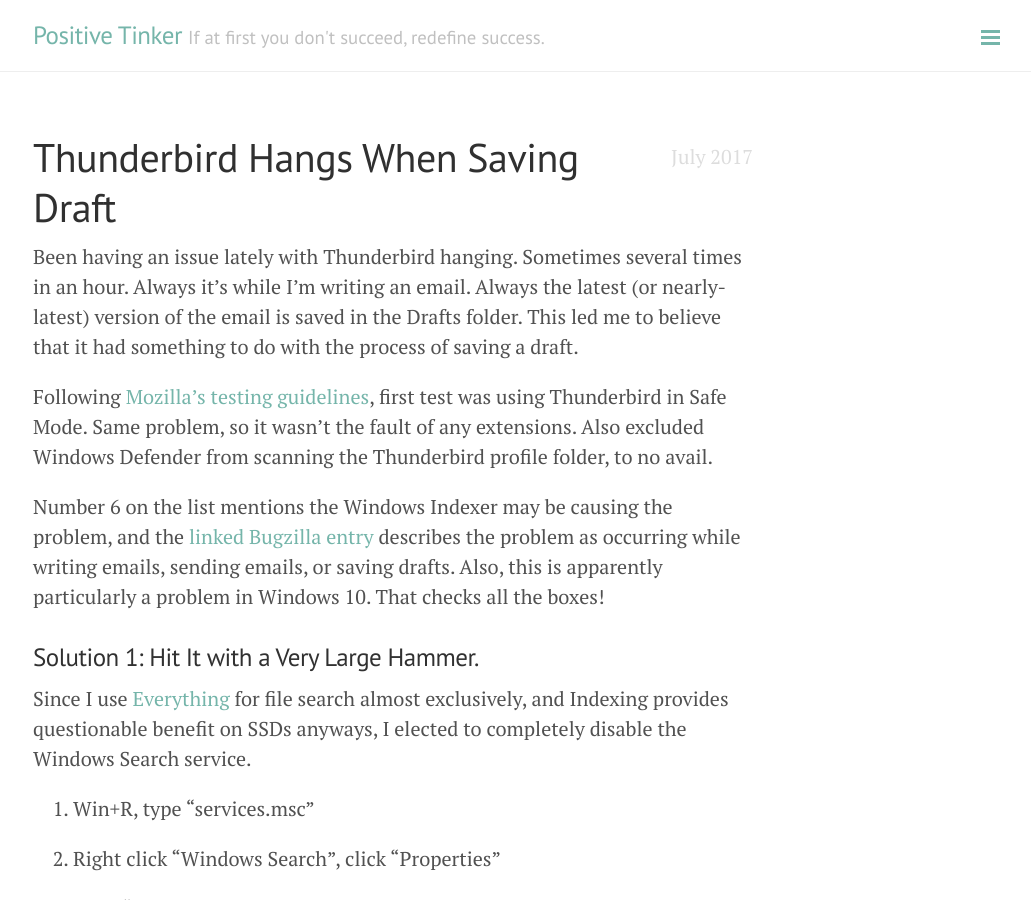
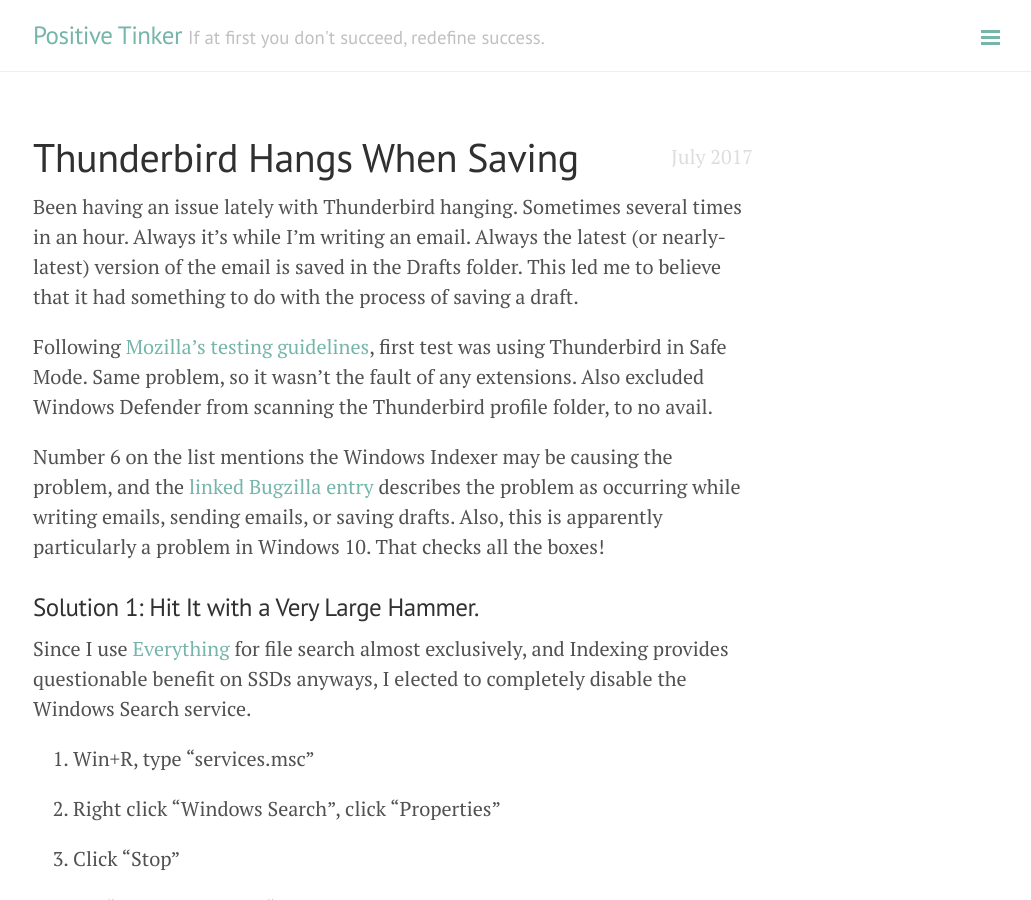
Before and after one commit to MikeTV/PositiveTinker, a Jekyll site: the page built from _posts/2017-07-15-debugged-thunderbird-hangs-when-saving-draft.md, in a window 1280 px wide and 900 px high. Shown: the whole window, without its empty margins (247-1278 px from the left). Built offline with Jekyll 4.4.1, drawn with Linux system fonts in a browser that asks for light colours; comment, search, counter and statistics services are not loaded.

Commit message:
Update from Forestry.io - 2017-07-15-debugged-thunderbird-hangs-when-saving-draft.md

```diff
--- a/_posts/2017-07-15-debugged-thunderbird-hangs-when-saving-draft.md
+++ b/_posts/2017-07-15-debugged-thunderbird-hangs-when-saving-draft.md
@@ -6,7 +6,9 @@
   Culprit: Windows 10 Indexing Service
   Solutions and side-effects follow.
 layout: post
-title: Thunderbird Hangs When Saving Draft
+tags:
+- debugging
+title: Thunderbird Hangs When Saving
 ---
 
 
```
